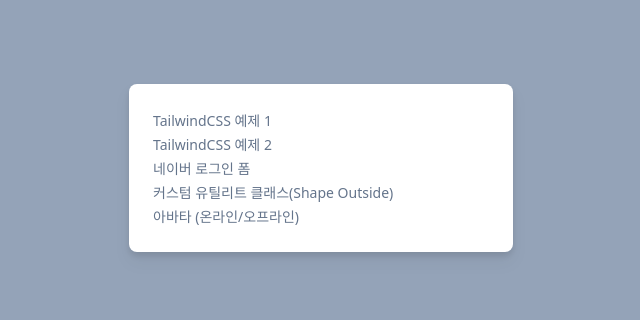
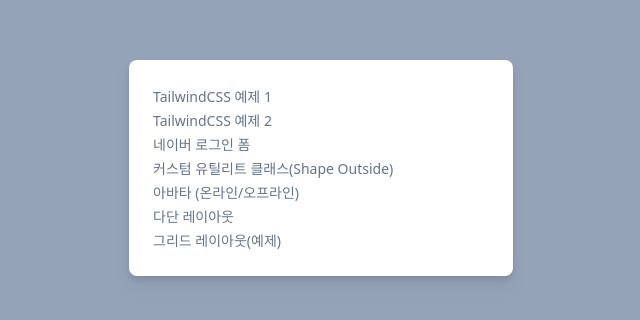
Before and after one commit to seulbinim/ssam-tailwindcss, a website: page src/index.html in a window 1280 px wide. Shown: the part 232-552 px from the top of the page, without its empty margins (319-959 px from the left). Drawn offline with Linux system fonts and the light colour scheme.

Commit message:
[실습] 내비게이션 예제 링크 목록에 추가

```diff
--- a/src/index.html
+++ b/src/index.html
@@ -14,6 +14,8 @@
       <li><a href="/views/example-03.html" class="inline-block text-sm">네이버 로그인 폼</a></li>
       <li><a href="/views/example-04.html" class="inline-block text-sm">커스텀 유틸리트 클래스(Shape Outside)</a></li>
       <li><a href="/views/example-05.html" class="inline-block text-sm">아바타 (온라인/오프라인)</a></li>
+      <li><a href="/views/example-06.html" class="inline-block text-sm">다단 레이아웃</a></li>
+      <li><a href="/views/example-07.html" class="inline-block text-sm">그리드 레이아웃(예제)</a></li>
     </ul>
   </div>
 </body>
```
